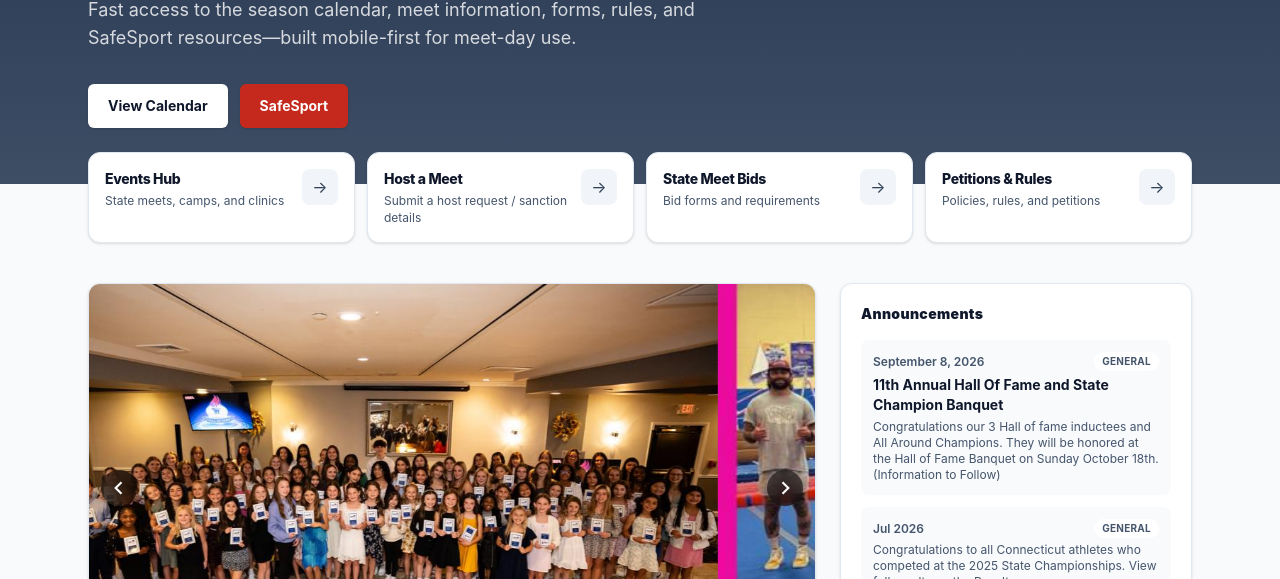
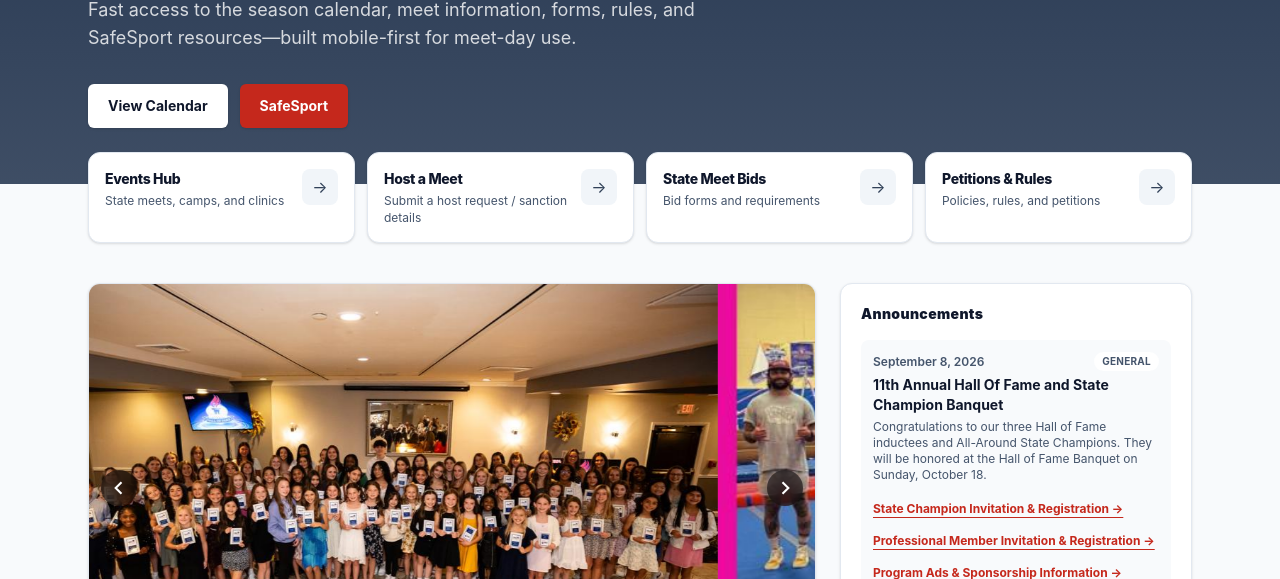
Before and after one commit to toshmoltbot-png/ctusagym, an Eleventy site: page src/index.njk in a window 1280 px wide. Shown: the part 373-952 px from the top of the page. Built offline with nearby package versions, Linux system fonts and the light colour scheme; Eleventy itself is replaced by a stand-in of ours; files that its build step writes are made by us from their sources.

Commit message:
Add Hall of Fame banquet document links

```diff
--- a/src/_data/announcements/11th-annual-hall-of-fame-and-state-champion-banquet.json
+++ b/src/_data/announcements/11th-annual-hall-of-fame-and-state-champion-banquet.json
@@ -2,7 +2,24 @@
   "date": "September 8, 2026",
   "category": "general",
   "title": "11th Annual Hall Of Fame and State Champion Banquet",
-  "description": "Congratulations our 3 Hall of fame inductees and All Around Champions. They will be honored at the Hall of Fame Banquet on Sunday October 18th. (Information to Follow)",
+  "description": "Congratulations to our three Hall of Fame inductees and All-Around State Champions. They will be honored at the Hall of Fame Banquet on Sunday, October 18.",
   "link": null,
+  "links": [
+    {
+      "link_text": "State Champion Invitation & Registration",
+      "link_url": "/uploads/dearstatechampionhof2026.docx",
+      "external": false
+    },
+    {
+      "link_text": "Professional Member Invitation & Registration",
+      "link_url": "/uploads/professional-members-hof2026.docx",
+      "external": false
+    },
+    {
+      "link_text": "Program Ads & Sponsorship Information",
+      "link_url": "/uploads/hof-sponsors-program-ads-2026.docx",
+      "external": false
+    }
+  ],
   "editor_label": "Announcement 1 of 12"
 }
--- a/src/index.njk
+++ b/src/index.njk
@@ -120,6 +120,17 @@ permalink: /
           {% if item.link %}
           <a href="{{ item.link }}" class="mt-2 inline-flex text-xs font-bold text-slate-900 underline decoration-slate-300 underline-offset-4 hover:decoration-slate-900">Learn more</a>
           {% endif %}
+          {% if item.links %}
+          <ul class="mt-3 space-y-2">
+            {% for resource in item.links %}
+            <li>
+              <a href="{{ resource.link_url }}" class="inline-flex text-xs font-bold text-[color:var(--usag-red)] underline decoration-red-200 underline-offset-4 hover:decoration-[color:var(--usag-red)]"{% if resource.external %} target="_blank" rel="noopener"{% endif %}>
+                {{ resource.link_text }} &rarr;
+              </a>
+            </li>
+            {% endfor %}
+          </ul>
+          {% endif %}
         </li>
         {% endif %}
         {% endfor %}
```
Also changed, not shown: cloudcannon.config.yml (+12 -0 lines), src/pages/news.njk (+11 -0 lines), .eleventy.js, 2 other files.
